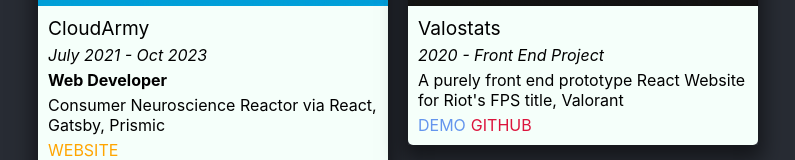
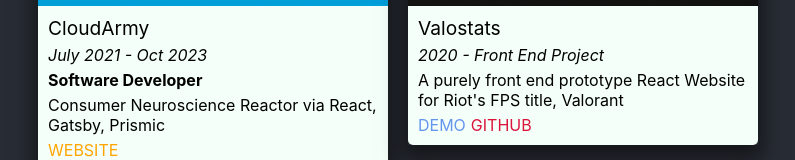
Before and after one commit to bobaec/portfolio, a React (Create React App) app: page / in a window 1280 px wide. Shown: the part 379-539 px from the top of the page, without its empty margins (242-1037 px from the left). Built offline with nearby package versions, Linux system fonts and the light colour scheme.

Commit message:
correct job title

```diff
--- a/src/assets/texts/Texts.js
+++ b/src/assets/texts/Texts.js
@@ -15,7 +15,7 @@
     image: cloudArmyLogo,
     title: 'CloudArmy',
     duration: 'July 2021 - Oct 2023',
-    jobTitle: 'Web Developer',
+    jobTitle: 'Software Developer',
     description: 'Consumer Neuroscience Reactor via React, Gatsby, Prismic',
     links: [{
         label: 'WEBSITE',
```
